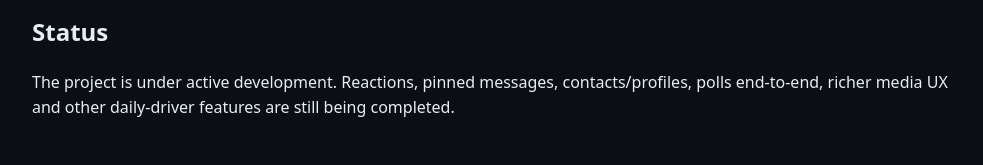
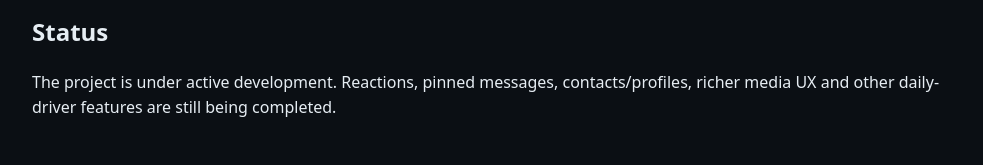
Before and after one commit to chitik1011-tech/-, a plain HTML site: page docs/index.html in a window 1280 px wide. Shown: the part 964-1129 px from the top of the page, without its empty margins (148-1131 px from the left). Drawn offline with Linux system fonts and the light colour scheme.

Commit message:
docs: reflect end-to-end poll support

```diff
--- a/docs/index.html
+++ b/docs/index.html
@@ -32,7 +32,7 @@
   <h2>Architecture</h2>
   <p><code>Telegram → crates/telegram → crates/core → crates/android-bridge → Android Compose</code></p>
   <h2>Status</h2>
-  <p>The project is under active development. Reactions, pinned messages, contacts/profiles, polls end-to-end, richer media UX and other daily-driver features are still being completed.</p>
+  <p>The project is under active development. Reactions, pinned messages, contacts/profiles, richer media UX and other daily-driver features are still being completed.</p>
   <h2>Contribute</h2>
   <p>Check the existing pull requests first, then read <a href="https://github.com/chitik1011-tech/-/blob/main/CONTRIBUTING.md">CONTRIBUTING.md</a>.</p>
   <p class="muted">Independent unofficial project. Not affiliated with or endorsed by Telegram.</p>
```
